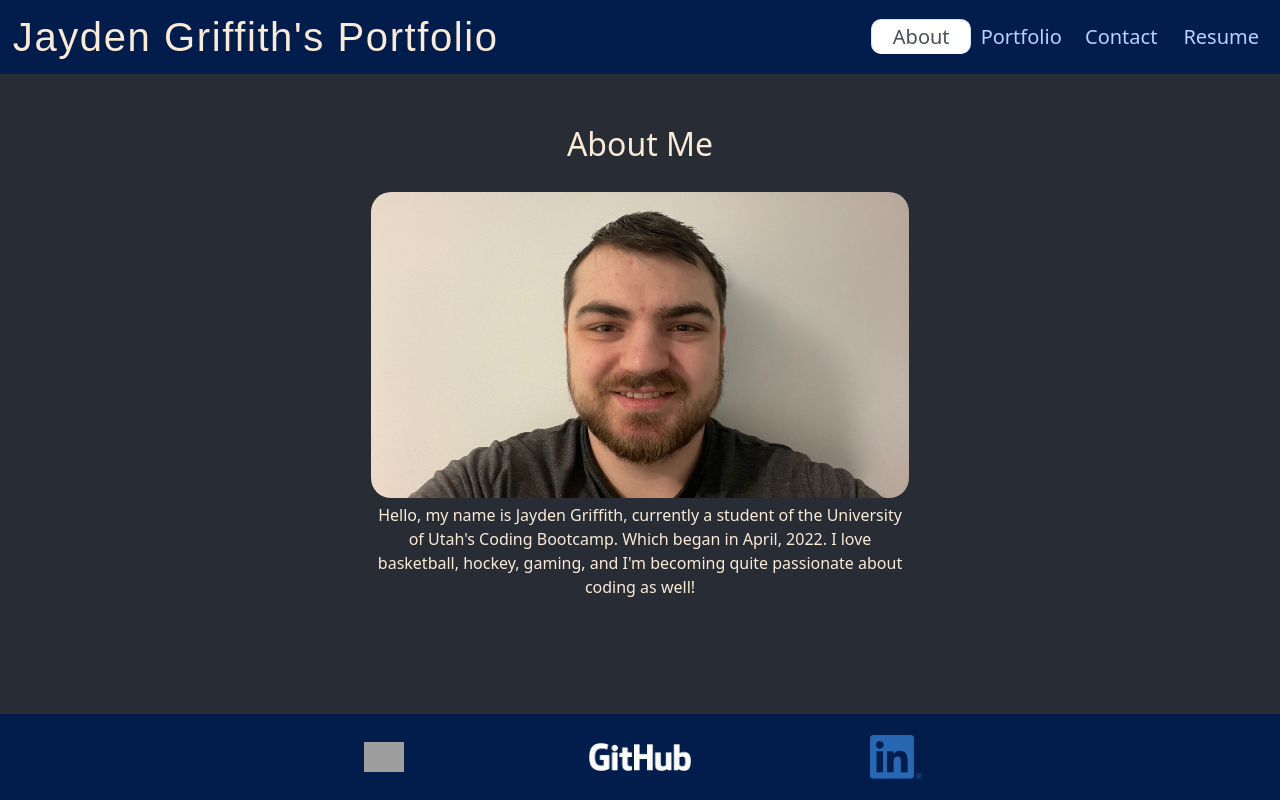
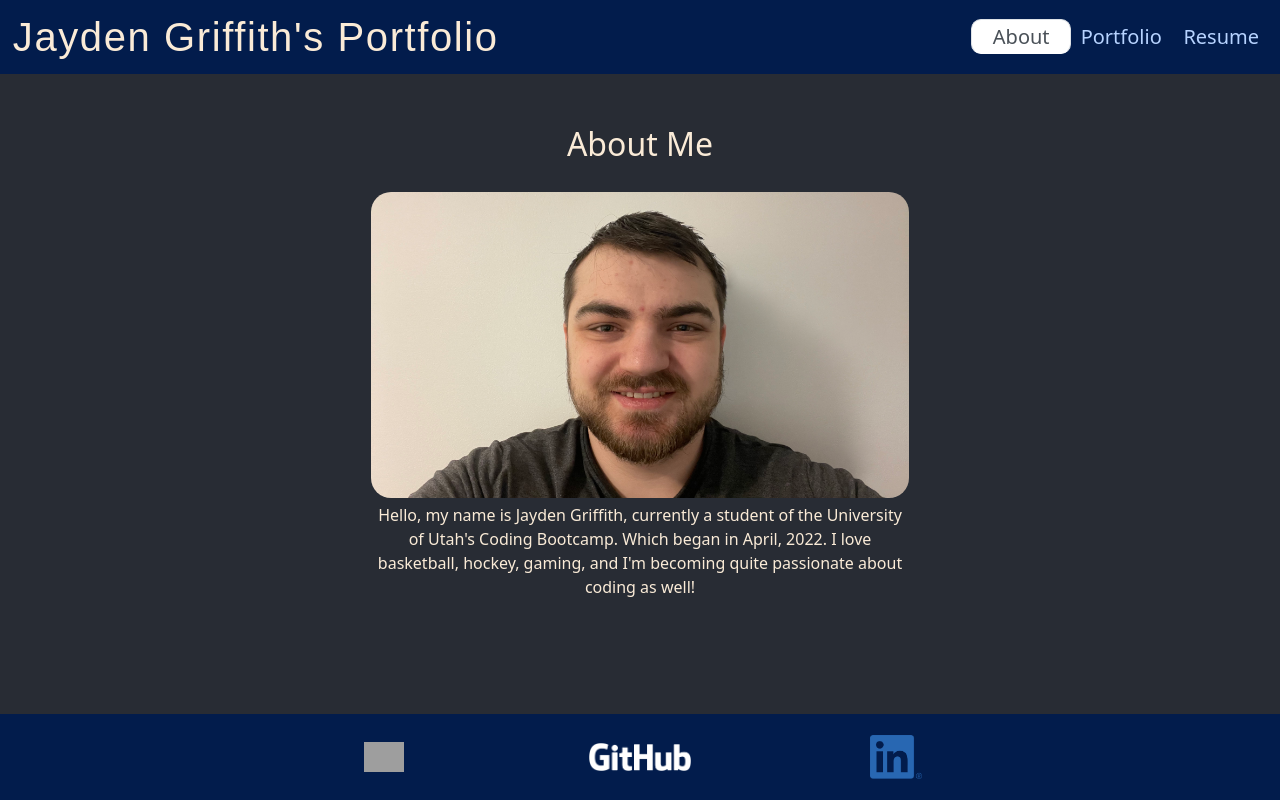
Before and after one commit to JGriffith97/React-Portfolio, a React (Create React App) app: page / in a window 1280 px wide. Built offline with nearby package versions, Linux system fonts and the light colour scheme; grey boxes are pictures that could not be loaded.

Commit message:
Replaced the resume within it's page with a newer version.

```diff
--- a/src/components/NavTabs.js
+++ b/src/components/NavTabs.js
@@ -13,11 +13,11 @@
           Portfolio
         </a>
       </li>
-      <li className="nav-item">
+      {/* <li className="nav-item">
         <a href="#contact" onClick={() => handlePageChange('Contact')} className={currentPage === 'Contact' ? 'nav-link active' : 'nav-link'}>
           Contact
         </a>
-      </li>
+      </li> */}
       <li className="nav-item">
         <a href="#resume" onClick={() => handlePageChange('Resume')} className={currentPage === 'Resume' ? 'nav-link active' : 'nav-link'}>
           Resume
--- a/src/components/pages/Portfolio.js
+++ b/src/components/pages/Portfolio.js
@@ -5,7 +5,7 @@
 import EmployeeTracker from '../../images/EmployeeTracker.png'
 import WeatherDashboard from '../../images/WeatherDashboard.jpg'
 import DailyPlanner from '../../images/DailyPlanner.png'
-import CampaignTracker from '../../images/Campaign-Tracker.jpeg'
+// import CampaignTracker from '../../images/Campaign-Tracker.jpeg'
 
 // NOTES-TODOs
 // Similar to what we did on the original portfolio, images linking to the
```
Also changed, not shown: 1 other file (tests, documents, lock files or other folders).
